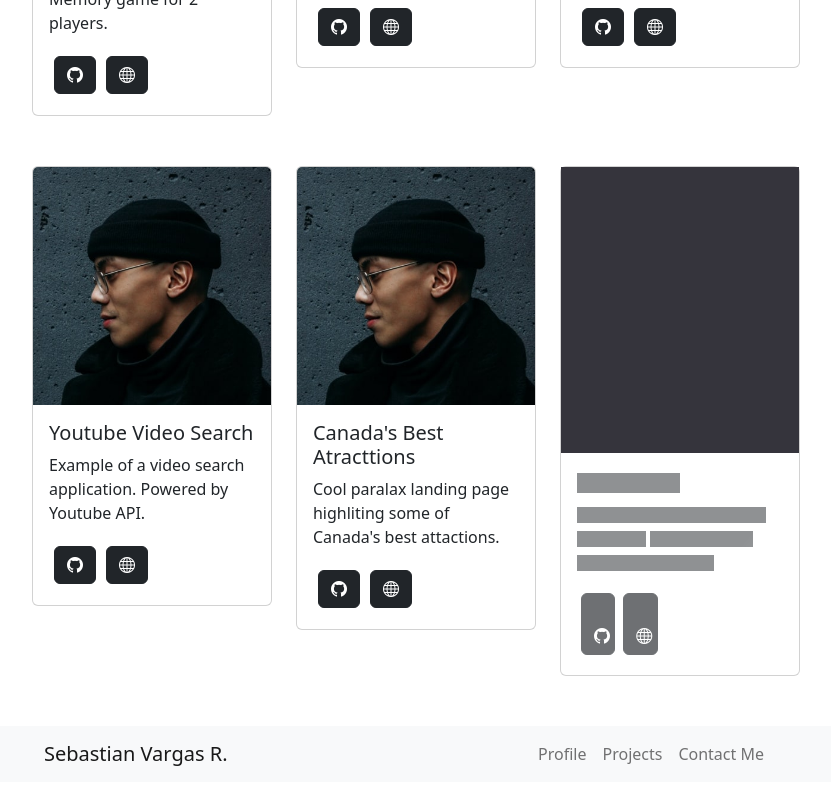
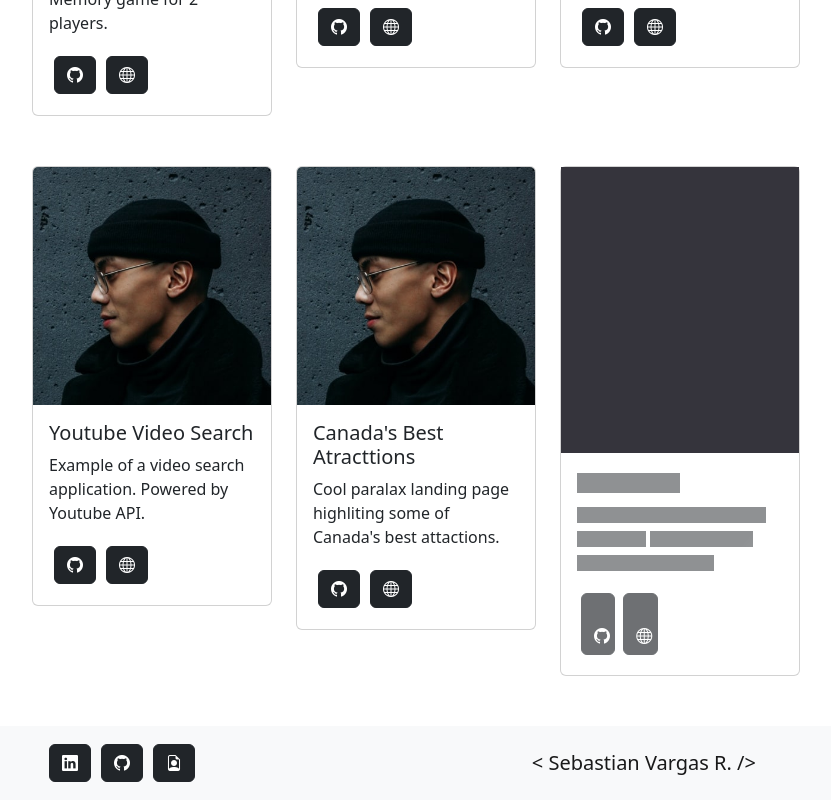
Before and after one commit to svarggas/portfolio, a React (Vite) app: page / in a window 1280 px wide. Shown: the part 945-1745 px from the top of the page, without its empty margins (224-1055 px from the left). Built offline with nearby package versions, Linux system fonts and the light colour scheme.

Commit message:
New Footer

```diff
--- a/src/components/Footer.tsx
+++ b/src/components/Footer.tsx
@@ -1,9 +1,8 @@
 import { FC } from 'react';
-import Container from 'react-bootstrap/Container';
-import Nav from 'react-bootstrap/Nav';
-import Navbar from 'react-bootstrap/Navbar';
-import Offcanvas from 'react-bootstrap/Offcanvas';
 import { styled } from 'styled-components';
+import { Container, Nav, Navbar, Offcanvas } from 'react-bootstrap';
+
+import Icon from './Icon';
 
 const NavbarContainer = styled(Container)`
     max-width: 60%;
@@ -11,28 +10,46 @@ const NavbarContainer = styled(Container)`
 `;
 
 const Footer:FC = () => {
+
+    const icons = [
+        {
+            name: "LinkedIn",
+            icon: "bi-linkedin",
+            href: "https://www.linkedin.com/in/svarggas/"
+        },
+        {
+            name: "GitHub",
+            icon: "bi-github",
+            href: "https://github.com/svarggas"
+        },
+        {
+            name: "CV",
+            icon: "bi-file-earmark-person",
+            href: "#",
+        },
+    ];
+
     return (
         <Navbar bg="light">
             <NavbarContainer fluid>
-            <Navbar.Brand> Sebastian Vargas R. </Navbar.Brand>
+                <Navbar.Brand>
+                    {
+                        icons.map((icon, index) => (
+                            <Icon key={index}  {...icon} />
+                        ))
+                    }
+                </Navbar.Brand>
                 <Navbar.Toggle />
                 <Navbar.Offcanvas placement="end">
-                <Offcanvas.Header closeButton>
-                    <Offcanvas.Title>
-                        Offcanvas
-                    </Offcanvas.Title>
-                </Offcanvas.Header>
                     <Offcanvas.Body>
                         <Nav className="justify-content-end flex-grow-1 pe-3">
-                        <Nav.Link href="#action1">Profile</Nav.Link>
-                        <Nav.Link href="#action2">Projects</Nav.Link>
-                        <Nav.Link href="#action2">Contact Me</Nav.Link>
+                            <Navbar.Brand> { "<" } Sebastian Vargas R. { " />" } </Navbar.Brand>
                         </Nav>
                     </Offcanvas.Body>
                 </Navbar.Offcanvas>
             </NavbarContainer>
         </Navbar>
-  )
+    );
 }
 
 export default Footer;
```
Lines whose indentation alone changed are shown as unchanged.
